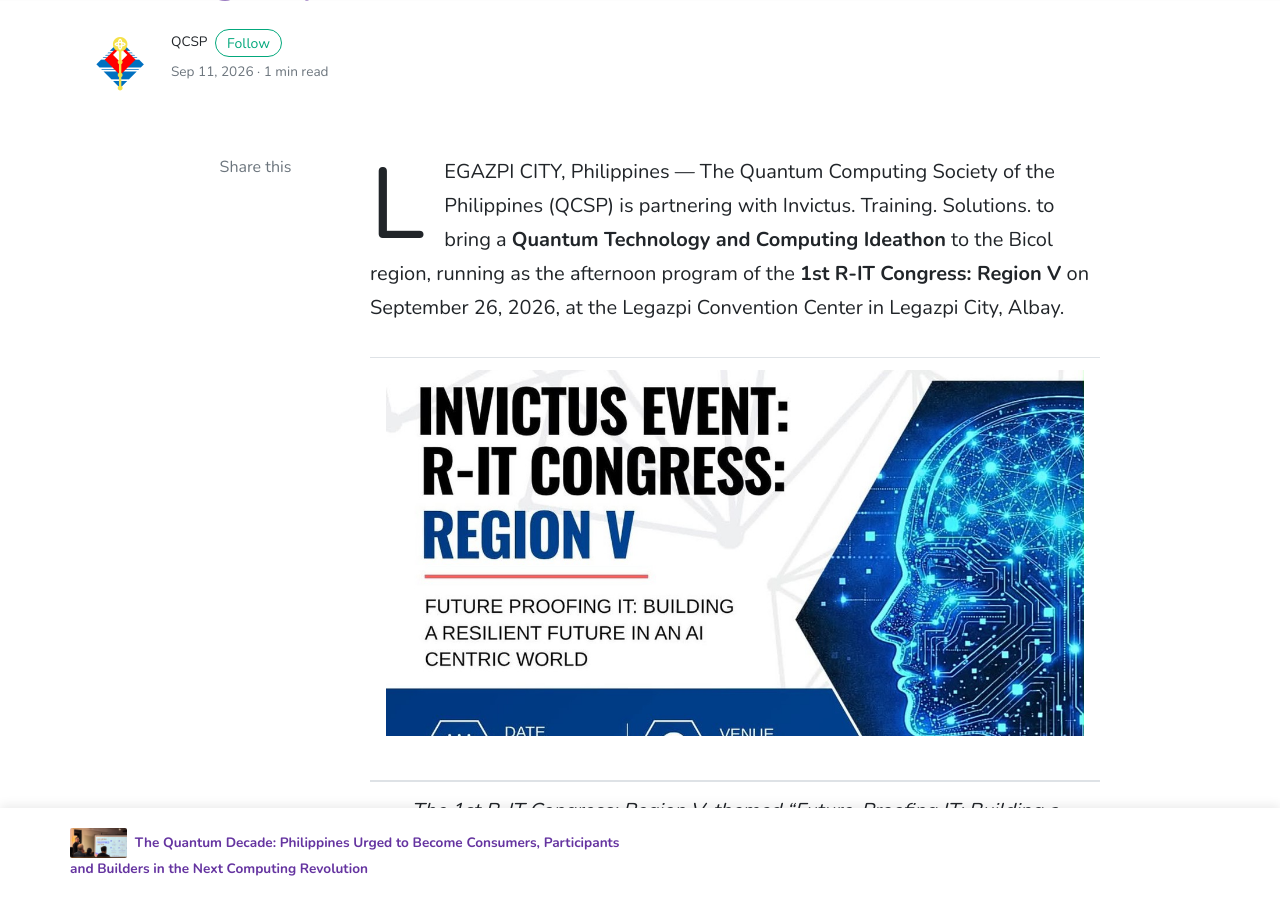
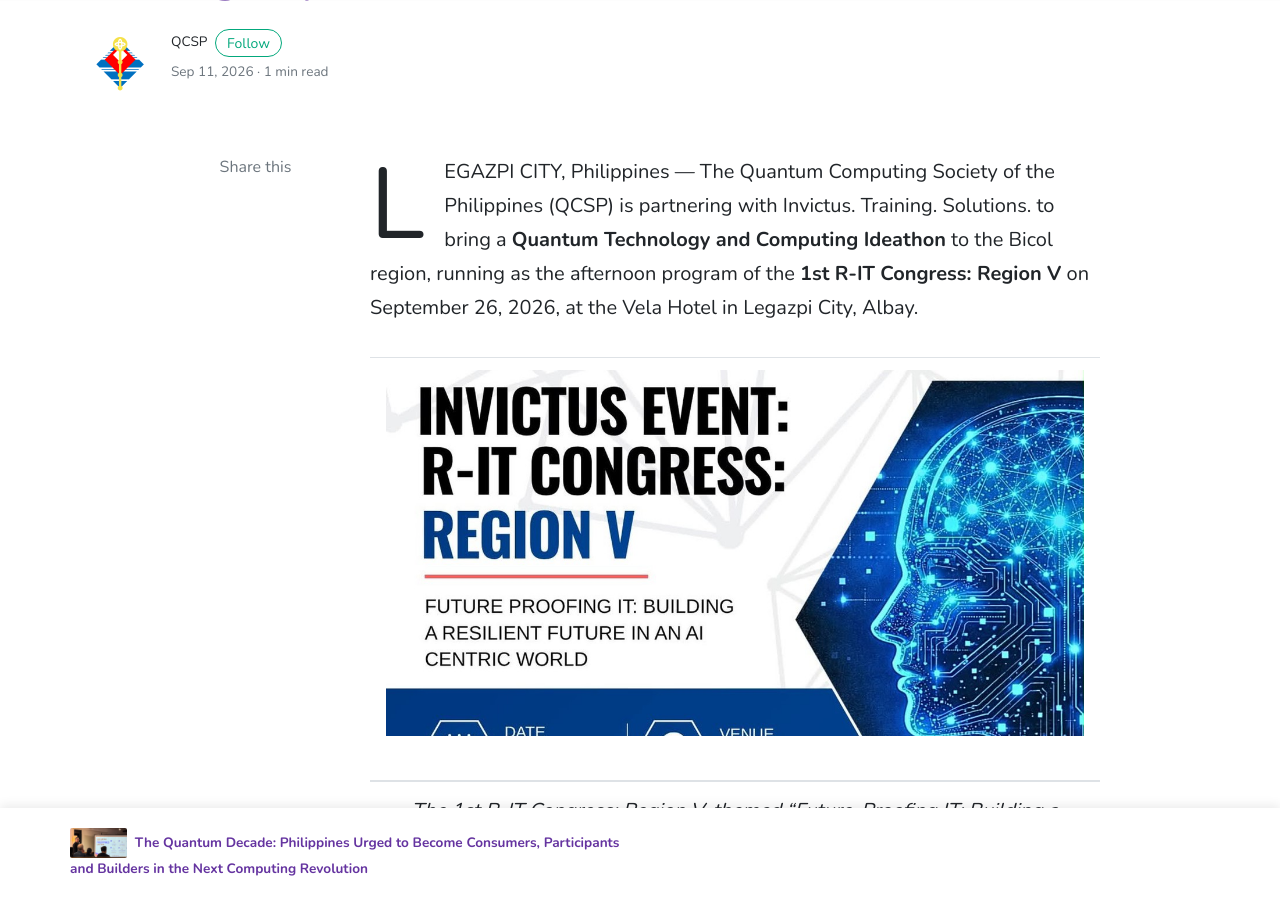
Before and after one commit to corpbob-qcsp/Quantum-Computing-Philippines.github.io, a Jekyll site: the page built from _news/2026-09-11-quantum-ideathon-legazpi-announcement.md, in a window 1280 px wide and 900 px high, scrolled down 701 px. Built offline with Jekyll 4.4.1, drawn with Linux system fonts in a browser that asks for light colours; nearby versions of some CDN libraries; comment, search, counter and statistics services are not loaded.

Commit message:
change venue

```diff
--- a/_data/events.yml
+++ b/_data/events.yml
@@ -250,7 +250,7 @@
 - title: "Quantum Technology and Computing Ideathon"
   date: 2026-09-26
   time: "1:30 PM – 5:00 PM"
-  venue: "Legazpi Convention Center, Legazpi City, Albay"
+  venue: "Vela Hotel, Legazpi City, Albay"
   description: "An ideathon held as the afternoon program of the 1st R-IT Congress: Region V, challenging interdisciplinary teams to pitch concepts, business use cases, and policy proposals under the theme \"Quantum Solutions for National Development\" — no prior quantum programming experience required. Organized by Invictus. Training. Solutions. in partnership with QCSP, Salesforce, EC-Council, and Certiport. Prizes to be announced."
   learn_more_url: "/workshop-legazpi-ideathon-2026.html"
   role: "Co-organizer"
--- a/_data/workshops.yml
+++ b/_data/workshops.yml
@@ -14,7 +14,7 @@
 
 - title: "Quantum Technology and Computing Ideathon"
   date: 2026-09-26
-  venue: "Legazpi Convention Center, Legazpi City, Albay"
+  venue: "Vela Hotel, Legazpi City, Albay"
   description: "An ideathon held as the afternoon program of the 1st R-IT Congress: Region V, challenging interdisciplinary teams to pitch concepts, business use cases, and policy proposals under the theme \"Quantum Solutions for National Development\" — no prior quantum programming experience required."
   url: "/workshop-legazpi-ideathon-2026.html"
 
--- a/_news/2026-09-11-quantum-ideathon-legazpi-announcement.md
+++ b/_news/2026-09-11-quantum-ideathon-legazpi-announcement.md
@@ -7,7 +7,7 @@
 categories: News
 comments: false
 ---
-LEGAZPI CITY, Philippines — The Quantum Computing Society of the Philippines (QCSP) is partnering with Invictus. Training. Solutions. to bring a **Quantum Technology and Computing Ideathon** to the Bicol region, running as the afternoon program of the **1st R-IT Congress: Region V** on September 26, 2026, at the Legazpi Convention Center in Legazpi City, Albay.
+LEGAZPI CITY, Philippines — The Quantum Computing Society of the Philippines (QCSP) is partnering with Invictus. Training. Solutions. to bring a **Quantum Technology and Computing Ideathon** to the Bicol region, running as the afternoon program of the **1st R-IT Congress: Region V** on September 26, 2026, at the Vela Hotel in Legazpi City, Albay.
 
 | ![](/assets/images/legazpi-ideathon-2026/hero.jpg) |
 |:--:|
```
Also changed, not shown: _pages/workshop-legazpi-ideathon-2026.md (+2 -2 lines).
